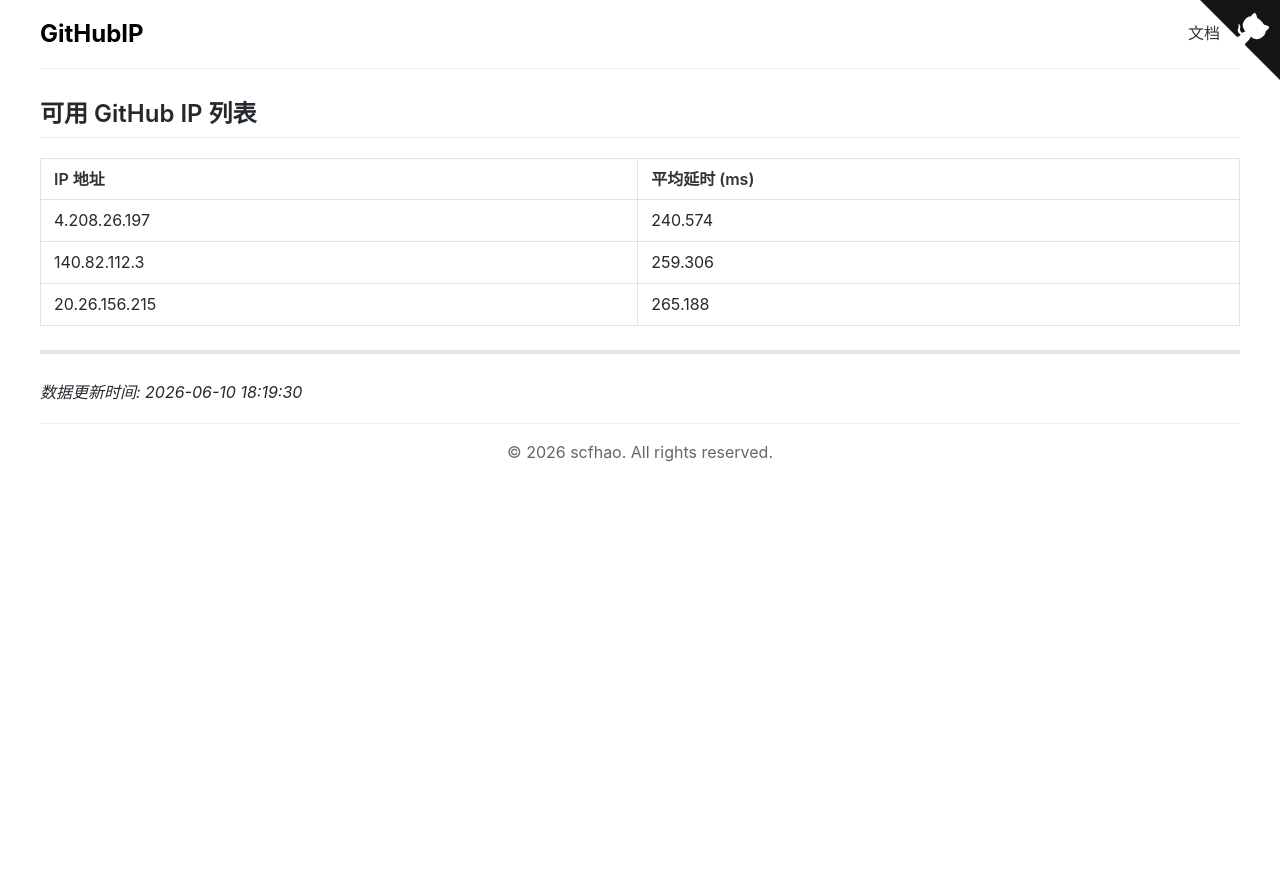
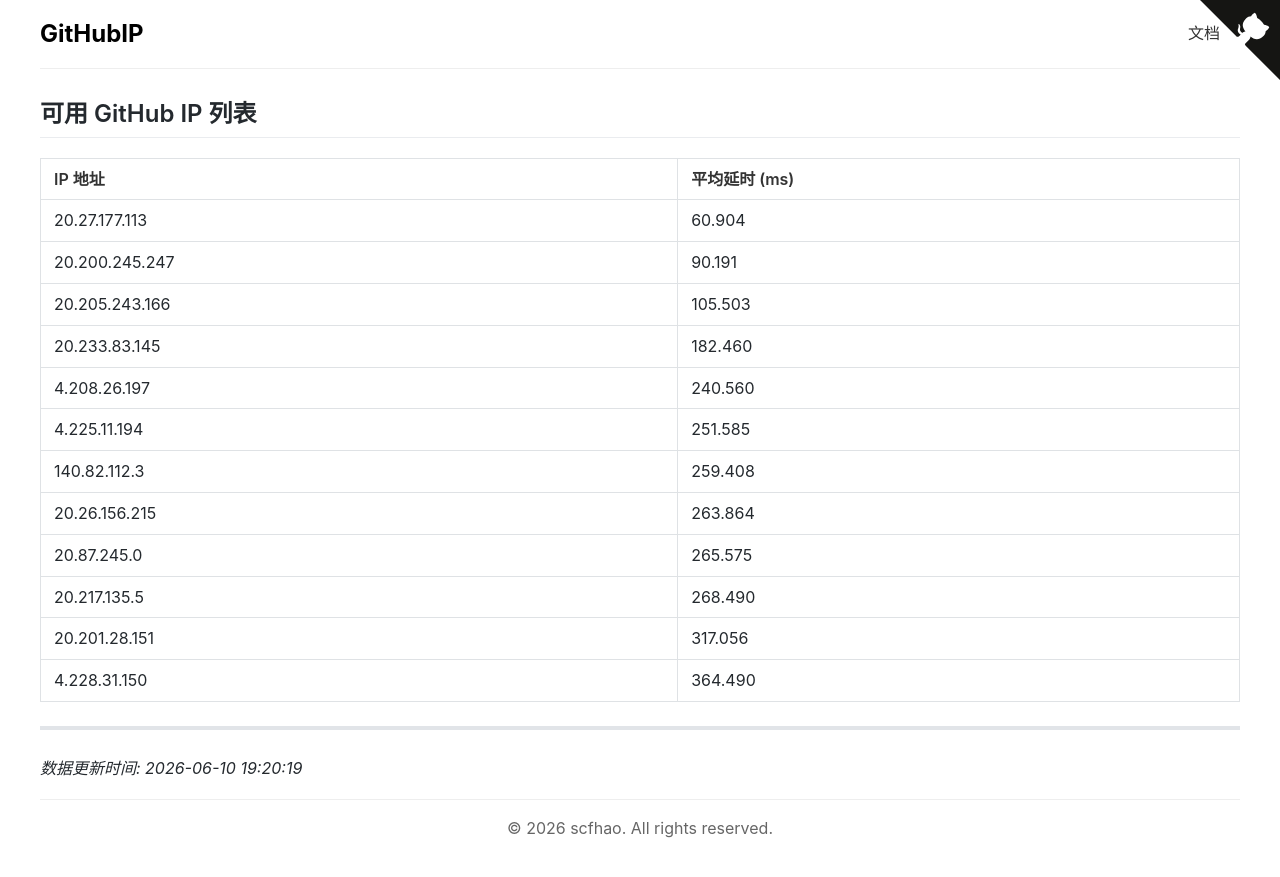
Before and after one commit to scfhao/GitHubIP, a Jekyll site: the page built from index.md, in a window 1280 px wide. Shown: the top 877 px of the page. Built offline with Jekyll 4.4.1, drawn with Linux system fonts in a browser that asks for light colours.

Commit message:
自动脚本执行 - 2026-06-10 19:20:19

```diff
--- a/index.md
+++ b/index.md
@@ -1,17 +1,26 @@
 ---
 layout: home
 title: GitHub IP 列表
-date: 2026-06-10 18:19:30
+date: 2026-06-10 19:20:19
 ---
 
 ## 可用 GitHub IP 列表
 
 | IP 地址 | 平均延时 (ms) |
 |---------|--------------|
-| 4.208.26.197 | 240.574 |
-| 140.82.112.3 | 259.306 |
-| 20.26.156.215 | 265.188 |
+| 20.27.177.113 | 60.904 |
+| 20.200.245.247 | 90.191 |
+| 20.205.243.166 | 105.503 |
+| 20.233.83.145 | 182.460 |
+| 4.208.26.197 | 240.560 |
+| 4.225.11.194 | 251.585 |
+| 140.82.112.3 | 259.408 |
+| 20.26.156.215 | 263.864 |
+| 20.87.245.0 | 265.575 |
+| 20.217.135.5 | 268.490 |
+| 20.201.28.151 | 317.056 |
+| 4.228.31.150 | 364.490 |
 
 ---
 
-*数据更新时间: 2026-06-10 18:19:30*
+*数据更新时间: 2026-06-10 19:20:19*
```
